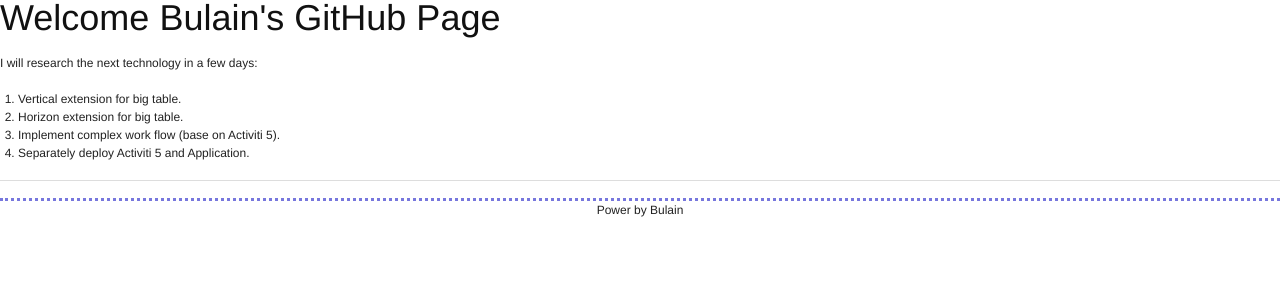
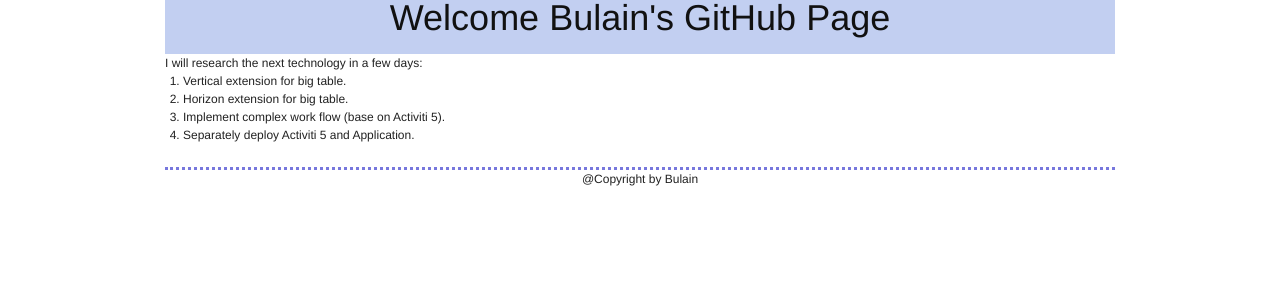
Before and after one commit to bulain/bulain.github.com, a Jekyll site: the page built from index.md, in a window 1280 px wide. Shown: the top 300 px of the page. Built offline with Jekyll 4.4.1, drawn with Linux system fonts in a browser that asks for light colours.

Commit message:
change layout to blueprint

```diff
--- a/_layouts/default.html
+++ b/_layouts/default.html
@@ -11,17 +11,16 @@
     <link rel="stylesheet" href="/shared/static/css/main.css" type="text/css" media="screen, projection"/>
   </head>
   <body>
-    <div id="container">
-      <div id="header">
+    <div class="container">
+      <div class="span-24" id="header">
+        <h1>Welcome Bulain's GitHub Page</h1>
       </div>
-      <div id="main">
-        <div id="sidebar"></div>
-        <div id="content">
-            {{ content }}
-        </div>
+      <div class="span-24" id="main">
+        {{ content }}
       </div>
-      <hr/>
-      <div id="footer"><center>Power by Bulain</center></div>
+      <div class="span-24" id="footer">
+        <p>@Copyright by Bulain</p>
+      </div>
     </div>
   </body>
 </html>
```
Also changed, not shown: index.md (+1 -2 lines).
